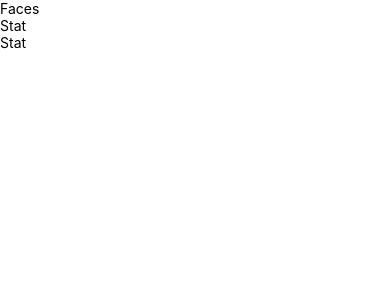
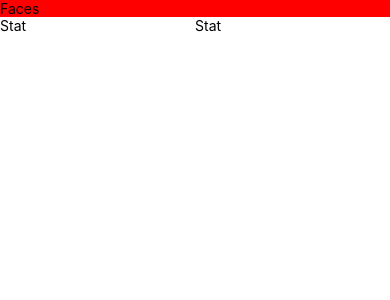
Before and after one commit to Erebuz/regicide, a React Native app: screen / in a window 390 px wide. Shown: the top 300 px of the page. Built offline with nearby package versions, Linux system fonts and the light colour scheme.

Commit message:
Orientations

```diff
--- a/App.tsx
+++ b/App.tsx
@@ -6,7 +6,7 @@
  */
 
 import React from 'react';
-import {SafeAreaView, StatusBar, StyleSheet, View} from 'react-native';
+import {SafeAreaView, StatusBar, StyleSheet} from 'react-native';
 
 import {Main} from './src/Main';
 
@@ -14,9 +14,8 @@ function App(): JSX.Element {
   return (
     <SafeAreaView style={styles.view}>
       <StatusBar barStyle="light-content" backgroundColor="black" />
-      <View style={styles.body}>
-        <Main />
-      </View>
+
+      <Main />
     </SafeAreaView>
   );
 }
@@ -26,9 +25,6 @@ const styles = StyleSheet.create({
     width: '100%',
     height: '100%',
   },
-  body: {
-    flex: 1,
-  },
 });
 
 export default App;
--- a/component/Court.tsx
+++ b/component/Court.tsx
@@ -1,9 +1,15 @@
-import { Text } from "react-native";
+import {StyleSheet, Text, View} from 'react-native';
 
 export const Court = () => {
   return (
-    <>
+    <View style={styles.body}>
       <Text>Faces</Text>
-    </>
+    </View>
   );
 };
+
+const styles = StyleSheet.create({
+  body: {
+    backgroundColor: 'red',
+  },
+});
--- a/src/Main.tsx
+++ b/src/Main.tsx
@@ -1,29 +1,46 @@
-import {StyleSheet, Text, View} from 'react-native';
+import {Dimensions, StyleSheet, View} from 'react-native';
 import {Court} from '../component/Court';
 import {StatComponent} from '../component/StatComponent';
+import {useEffect, useState} from 'react';
+
+function getIsPortrait() {
+  const screen = Dimensions.get('screen');
+  return screen.height > screen.width;
+}
 
 export const Main = () => {
+  const [isPortrait, setIsPortrait] = useState(getIsPortrait);
+
+  useEffect(() => {
+    Dimensions.addEventListener('change', () => setIsPortrait(getIsPortrait));
+    return () => {};
+  }, []);
+
   return (
-    <>
     <View style={styles.main}>
       <Court />
 
-        <View style={styles.statsWrapper}>
-          <View style={styles.stat}>
+      <View
+        style={{
+          ...styles.statsWrapper,
+          flexDirection: isPortrait ? 'column' : 'row',
+        }}>
+        <View style={{...styles.stat, width: isPortrait ? '100%' : '50%'}}>
           <StatComponent />
         </View>
 
-          <View style={styles.stat}>
+        <View style={{...styles.stat, width: isPortrait ? '100%' : '50%'}}>
           <StatComponent />
         </View>
       </View>
     </View>
-    </>
   );
 };
 
 const styles = StyleSheet.create({
-  main: {},
-  statsWrapper: {},
-  stat: {}
-})
+  main: {
+    flex: 1
+  },
+  statsWrapper: {display: 'flex'},
+  stat: {},
+});
```
Also changed, not shown: App.scss (deleted, +0 -8 lines). Lines whose indentation alone changed are shown as unchanged.
